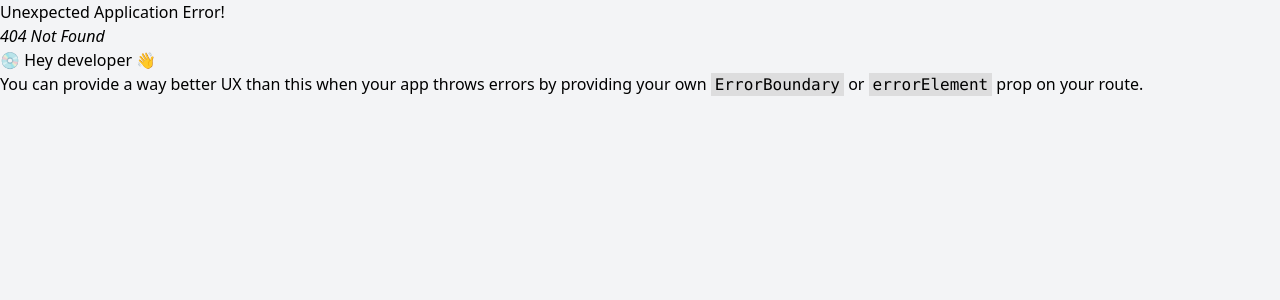
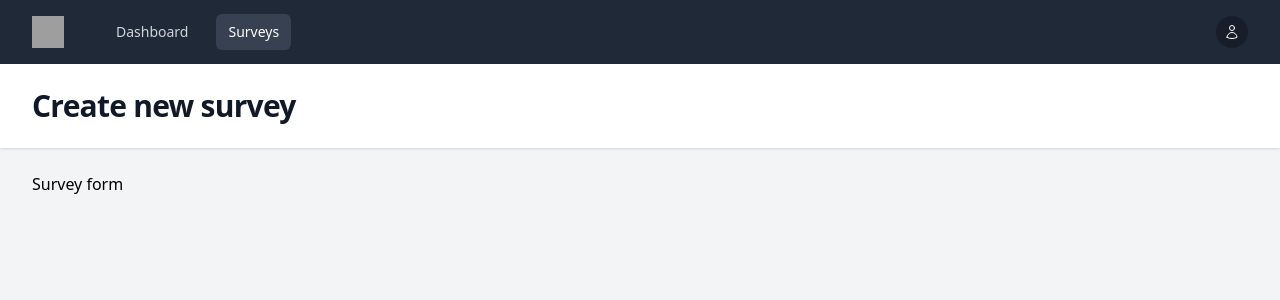
Before and after one commit to haikaljs/survey, a React (Vite) app in the folder react/: page /surveys/create in a window 1280 px wide. Before the commit this address had no page. Shown: the top 300 px of the page. Built offline with nearby package versions, Linux system fonts and the light colour scheme; grey boxes are pictures that could not be loaded.

Commit message:
SurveyView

```diff
--- a/react/src/router.jsx
+++ b/react/src/router.jsx
@@ -6,6 +6,7 @@ import Login from "./views/Login";
 import Signup from "./views/Signup";
 import GuestLayout from "./components/GuestLayout";
 import DefaultLayout from "./components/DefaultLayout";
+import SurveyView from "./views/SurveyView";
 
 const router = createBrowserRouter([
     {
@@ -23,6 +24,10 @@ const router = createBrowserRouter([
             {
                 path: "/surveys",
                 element: <Surveys />,
+            },
+            {
+                path: "/surveys/create",
+                element: <SurveyView />,
             },
         ],
     },
--- /dev/null
+++ b/react/src/views/SurveyView.jsx
@@ -0,0 +1,10 @@
+import React from "react";
+import PageComponents from "../components/PageComponents";
+
+const SurveyView = () => {
+    return (
+        <PageComponents title="Create new survey">Survey form</PageComponents>
+    );
+};
+
+export default SurveyView;
```
